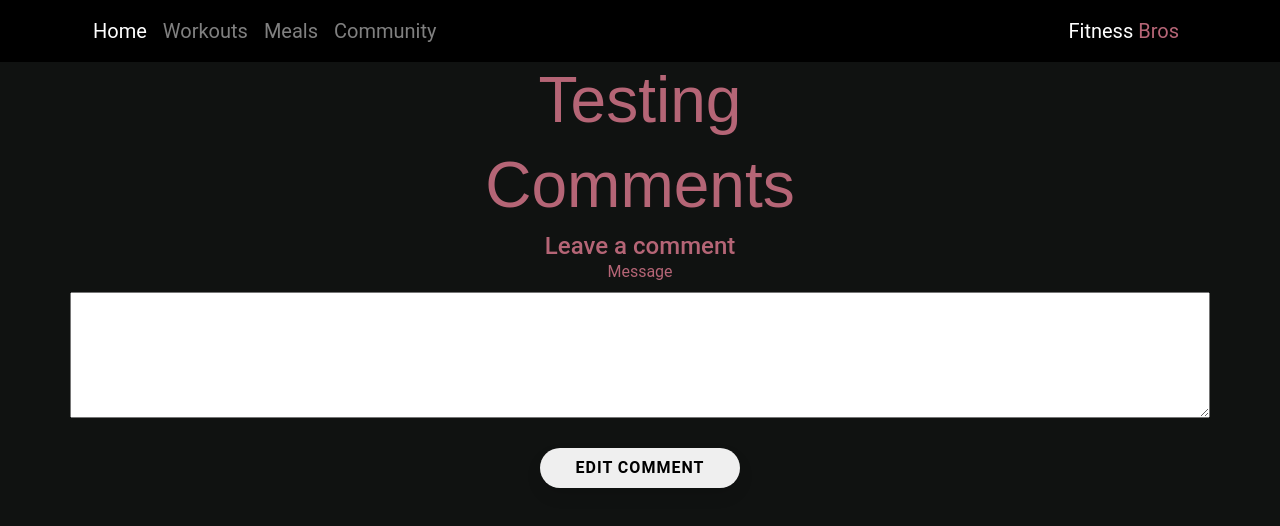
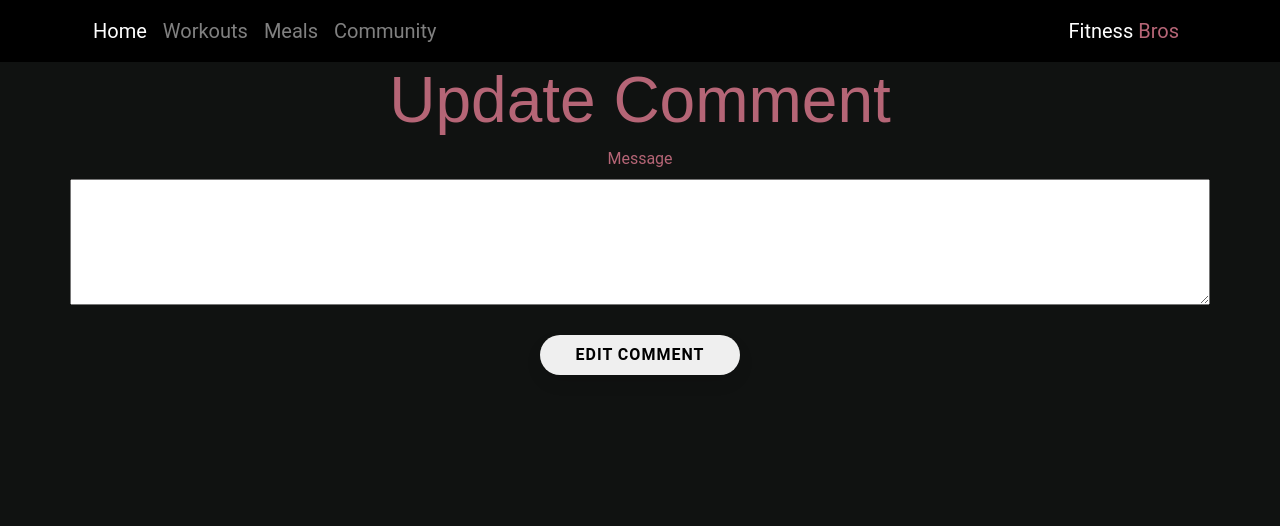
Before and after one commit to therealOfarah/fitness-bro-front-end, a React (Create React App) app: page /profiles/1/edit in a window 1280 px wide. Shown: the top 526 px of the page. Built offline with nearby package versions, Linux system fonts and the light colour scheme; no server answers.

Commit message:
remove comment box

```diff
--- a/src/pages/EditComment/EditComment.jsx
+++ b/src/pages/EditComment/EditComment.jsx
@@ -26,13 +26,11 @@ const EditComment = () => {
     }
   return (
     <>
-      <h1>Testing</h1>
       <section>
         <div className="c-container">
-          <h1>Comments</h1>
+          <h1>Update Comment</h1>
           <form id="algin-form"  onSubmit={handleUpdate}>
             <div className="form-group">
-              <h4>Leave a comment</h4>
               <label for="message">Message</label>
               <textarea type="text" name="comment" value={formData.comment} id=""msg cols="30" rows="5" className="container" onChange={(e) => setFormData({...formData, comment: e.target.value})}></textarea>
             </div>
```
